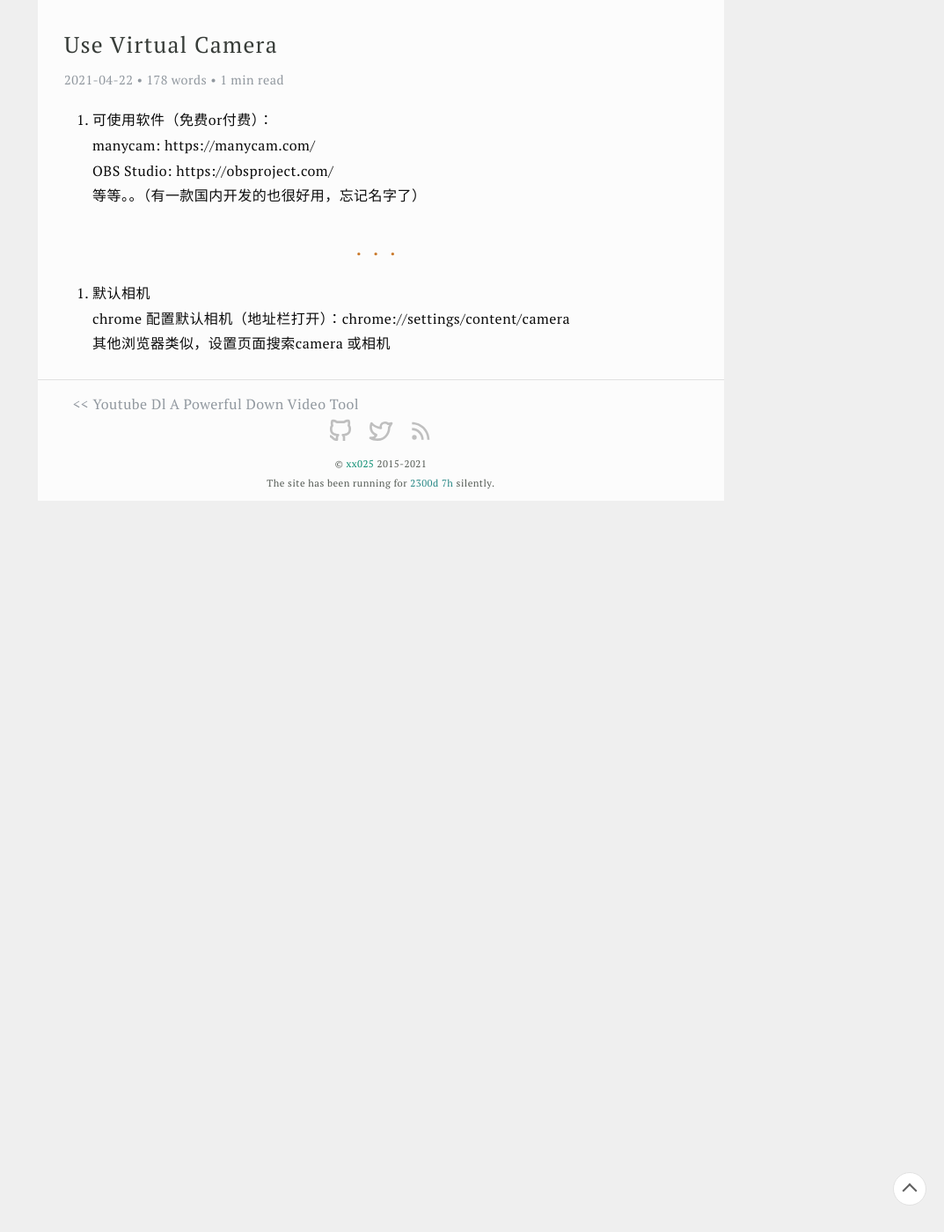
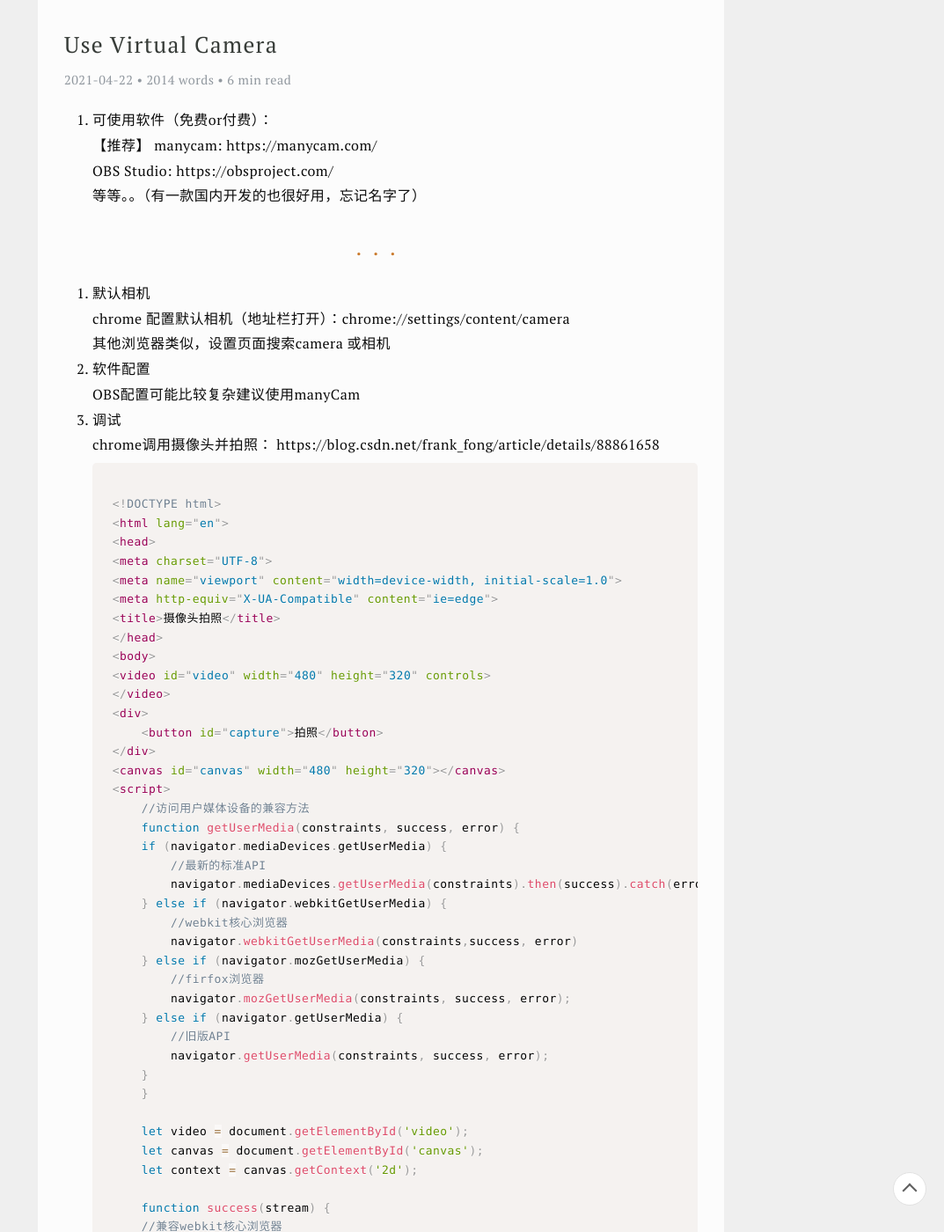
Before and after one commit to xx025/xx025.github.com, a Jekyll site: the page built from posts/essay/_posts/2021-04-22-use-virtual-camera.md, in a window 1280 px wide and 1400 px high, scrolled down 307 px. Shown: the whole window at 88% size, without its empty margins (207-1280 px from the left). Built offline with Jekyll 4.4.1, drawn with Linux system fonts in a browser that asks for light colours; our own code applies the rules of GitHub Pages for plain Markdown files; a script that is not in the unit is left out; comment, search, counter and statistics services are not loaded; before the commit the page ends 900 px from its top, so only the background shows below that; some of the changed text lies outside the part shown.

Commit message:
Update 2021-04-22-use-virtual-camera.md

````diff
--- a/posts/essay/_posts/2021-04-22-use-virtual-camera.md
+++ b/posts/essay/_posts/2021-04-22-use-virtual-camera.md
@@ -1,7 +1,7 @@
 
 1. 可使用软件（免费or付费）：
 
-    manycam:    https://manycam.com/
+   【推荐】 manycam:    https://manycam.com/
 
     OBS Studio:     https://obsproject.com/
 
@@ -17,3 +17,83 @@
     chrome 配置默认相机（地址栏打开）：chrome://settings/content/camera
 
     其他浏览器类似，设置页面搜索camera 或相机
+
+
+2. 软件配置
+
+
+    OBS配置可能比较复杂建议使用manyCam
+
+
+3. 调试
+
+   chrome调用摄像头并拍照： https://blog.csdn.net/frank_fong/article/details/88861658
+
+    ```html
+
+    <!DOCTYPE html>
+    <html lang="en">
+    <head>
+    <meta charset="UTF-8">
+    <meta name="viewport" content="width=device-width, initial-scale=1.0">
+    <meta http-equiv="X-UA-Compatible" content="ie=edge">
+    <title>摄像头拍照</title>
+    </head>
+    <body>
+    <video id="video" width="480" height="320" controls>
+    </video>
+    <div>
+        <button id="capture">拍照</button>
+    </div>
+    <canvas id="canvas" width="480" height="320"></canvas>
+    <script>
+        //访问用户媒体设备的兼容方法
+        function getUserMedia(constraints, success, error) {
+        if (navigator.mediaDevices.getUserMedia) {
+            //最新的标准API
+            navigator.mediaDevices.getUserMedia(constraints).then(success).catch(error);
+        } else if (navigator.webkitGetUserMedia) {
+            //webkit核心浏览器
+            navigator.webkitGetUserMedia(constraints,success, error)
+        } else if (navigator.mozGetUserMedia) {
+            //firfox浏览器
+            navigator.mozGetUserMedia(constraints, success, error);
+        } else if (navigator.getUserMedia) {
+            //旧版API
+            navigator.getUserMedia(constraints, success, error);
+        }
+        }
+
+        let video = document.getElementById('video');
+        let canvas = document.getElementById('canvas');
+        let context = canvas.getContext('2d');
+
+        function success(stream) {
+        //兼容webkit核心浏览器
+        let CompatibleURL = window.URL || window.webkitURL;
+        //将视频流设置为video元素的源
+        console.log(stream);
+
+        //video.src = CompatibleURL.createObjectURL(stream);
+        video.srcObject = stream;
+        video.play();
+        }
+
+        function error(error) {
+        console.log(`访问用户媒体设备失败${error.name}, ${error.message}`);
+        }
+
+        if (navigator.mediaDevices.getUserMedia || navigator.getUserMedia || navigator.webkitGetUserMedia || navigator.mozGetUserMedia) {
+        //调用用户媒体设备, 访问摄像头
+        getUserMedia({video : {width: 480, height: 320}}, success, error);
+        } else {
+        alert('不支持访问用户媒体');
+        }
+
+        document.getElementById('capture').addEventListener('click', function () {
+        context.drawImage(video, 0, 0, 480, 320);
+        })
+    </script>
+    </body>
+
+    ```
````
